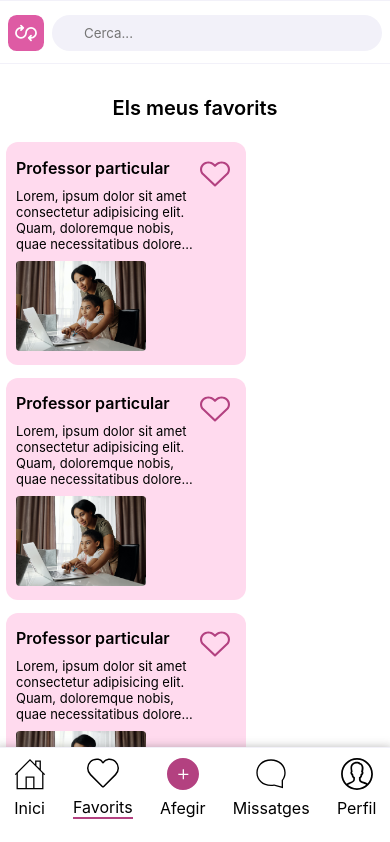
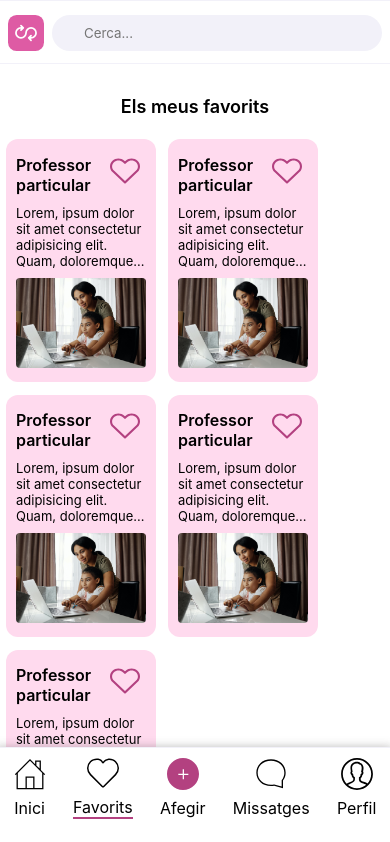
Before and after one commit to danifdezalonso/hourglass-app, a React (Create React App) app: page /favs in a window 390 px wide. Shown: the top 842 px of the page. Built offline with nearby package versions, Linux system fonts and the light colour scheme.

Commit message:
tarjetes i títols responsive arreglats

```diff
--- a/src/components/App.module.scss
+++ b/src/components/App.module.scss
@@ -57,6 +57,6 @@ h1{
     h1{
         margin-right: 8px;
         margin-left: 8px;
-        font-size: 20px;
+        font-size: 18px;
     }
 }
--- a/src/components/Highlights.module.scss
+++ b/src/components/Highlights.module.scss
@@ -34,5 +34,7 @@
         font-size: 18px;
         padding-bottom:6px;
     }
-
+    .title{
+        font-size: 18px;
+    }
 }
--- a/src/components/Servei.module.scss
+++ b/src/components/Servei.module.scss
@@ -59,6 +59,7 @@
     .box{
         padding: 0.6rem;
         margin: 0.4rem;
+        width:130px;
 
         &__title{
             font-size: 16px;
```
